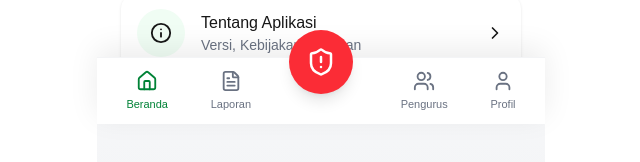
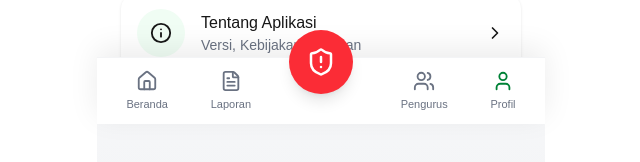
Before and after one commit to nurdjatiinvensi-glitch/sikowar-pwa, a Next.js app: page /profile in a window 1280 px wide. Shown: the part 676-838 px from the top of the page, without its empty margins (319-959 px from the left). Built offline with nearby package versions, Linux system fonts and the light colour scheme.

Commit message:
Refactor profile page to use shared app layout

```diff
--- a/app/profile/page.tsx
+++ b/app/profile/page.tsx
@@ -20,7 +20,7 @@ export default function ProfilePage() {
   const [activeTab, setActiveTab] = useState<"account" | "resident">("account");
 
   return (
-    <AppLayout>
+    <AppLayout activeMenu="profile">
       <div className="flex h-screen flex-col bg-white">
         {/* HEADER */}
         <HeaderBackground variant="default">
--- a/components/layout/AppLayout.tsx
+++ b/components/layout/AppLayout.tsx
@@ -9,11 +9,13 @@ import EmergencySheet from "@/components/sheets/EmergencySheet";
 type AppLayoutProps = {
   children: React.ReactNode;
   bottomNav?: boolean;
+  activeMenu?: "home" | "report" | "admin" | "profile";
 };
 
 export default function AppLayout({
   children,
   bottomNav = true,
+  activeMenu = "home",
 }: AppLayoutProps) {
   const [showEmergency, setShowEmergency] = useState(false);
 
@@ -22,7 +24,10 @@ export default function AppLayout({
       {children}
 
       {bottomNav && (
-        <BottomNav onEmergencyClick={() => setShowEmergency(true)} />
+        <BottomNav
+          active={activeMenu}
+          onEmergencyClick={() => setShowEmergency(true)}
+        />
       )}
 
       <EmergencySheet
--- a/components/menus/BottomNav.tsx
+++ b/components/menus/BottomNav.tsx
@@ -4,8 +4,12 @@ import { FileText, House, ShieldAlert, User, Users } from "lucide-react";
 
 type BottomNavProps = {
   onEmergencyClick?: () => void;
+  active?: "home" | "report" | "admin" | "profile";
 };
-export default function BottomNav({ onEmergencyClick }: BottomNavProps) {
+export default function BottomNav({
+  onEmergencyClick,
+  active = "home",
+}: BottomNavProps) {
   return (
     <div
       className="
@@ -35,8 +39,17 @@ export default function BottomNav({ onEmergencyClick }: BottomNavProps) {
       >
         {/* Beranda */}
         <Link href="/" className="flex flex-col items-center">
-          <House size={22} className="text-green-700" />
-          <span className="mt-1 text-[11px] font-medium text-green-700">
+          <House
+            size={22}
+            className={active === "home" ? "text-green-700" : "text-gray-500"}
+          />
+          <span
+            className={
+              active === "home"
+                ? "mt-1 text-[11px] font-medium text-green-700"
+                : "mt-1 text-[11px] text-gray-500"
+            }
+          >
             Beranda
           </span>
         </Link>
@@ -58,7 +71,12 @@ export default function BottomNav({ onEmergencyClick }: BottomNavProps) {
 
         {/* Profil */}
         <Link href="/profile" className="flex flex-col items-center">
-          <User size={22} className="text-gray-500" />
+          <User
+            size={22}
+            className={
+              active === "profile" ? "text-green-700" : "text-gray-500"
+            }
+          />
           <span className="mt-1 text-[11px] text-gray-500">Profil</span>
         </Link>
 
```
